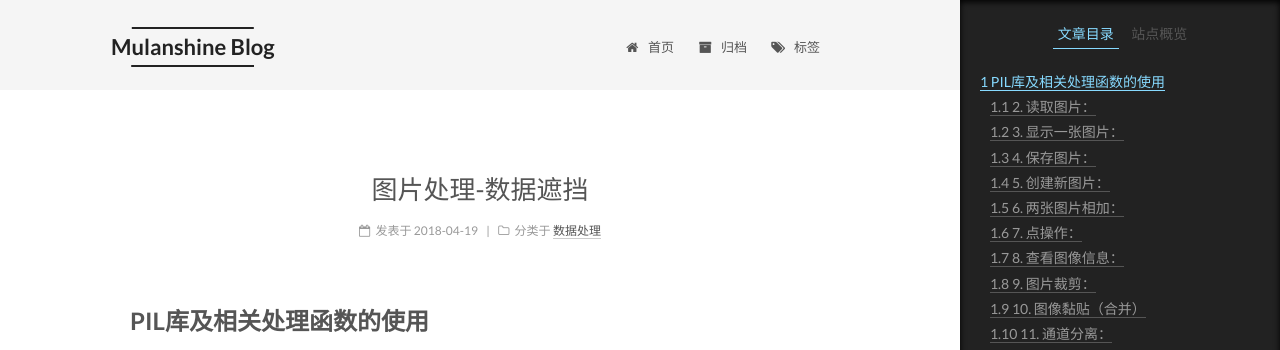
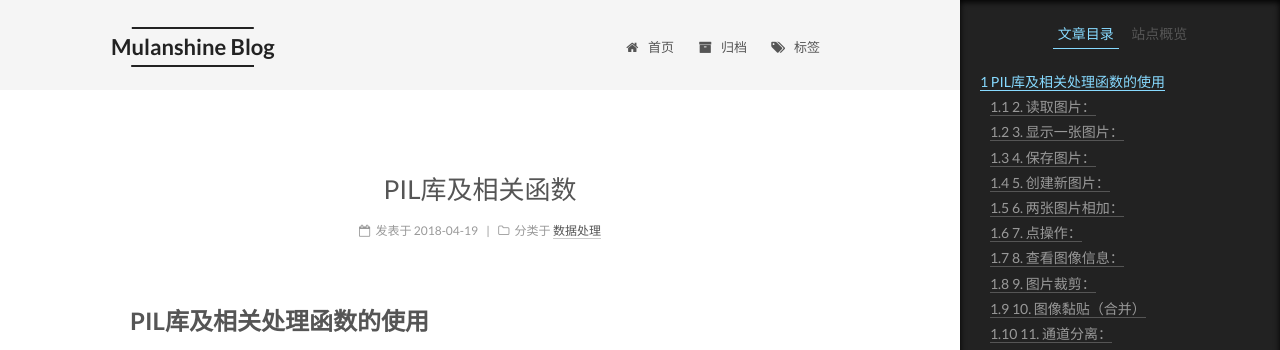
Before and after one commit to mulanshine/mulanshine, a Jekyll site: the page built from _posts/2018-04-19-PIL处理图片.markdown, in a window 1280 px wide. Shown: the top 350 px of the page. Built offline with Jekyll 4.4.1, drawn with Linux system fonts in a browser that asks for light colours.

Commit message:
mulanshine

```diff
--- a/_posts/2018-04-19-PIL处理图片.markdown
+++ b/_posts/2018-04-19-PIL处理图片.markdown
@@ -1,6 +1,6 @@
 ---
 layout: post
-title: "图片处理-数据遮挡"
+title: "PIL库及相关函数"
 date: 2018-04-19
 categories: 数据处理
 tags: [数据处理,PIL]
```
